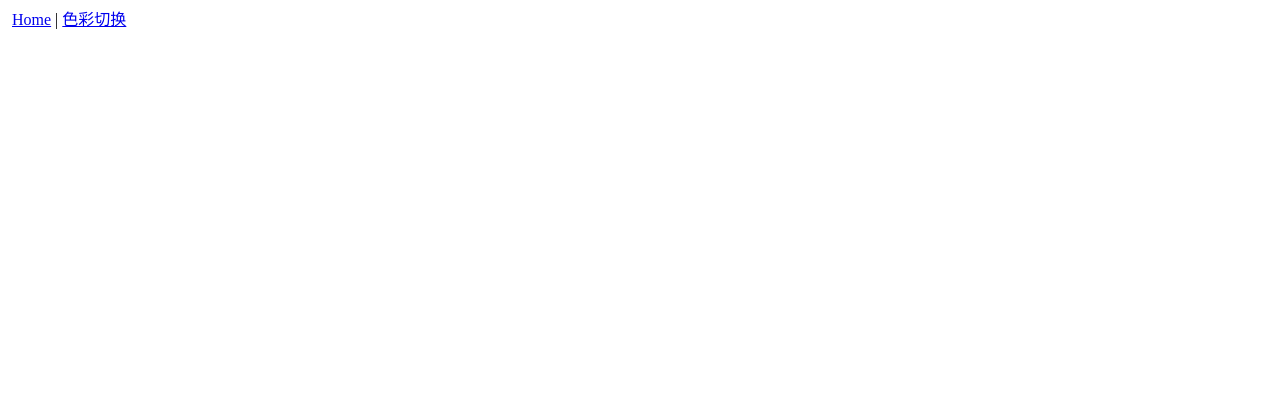
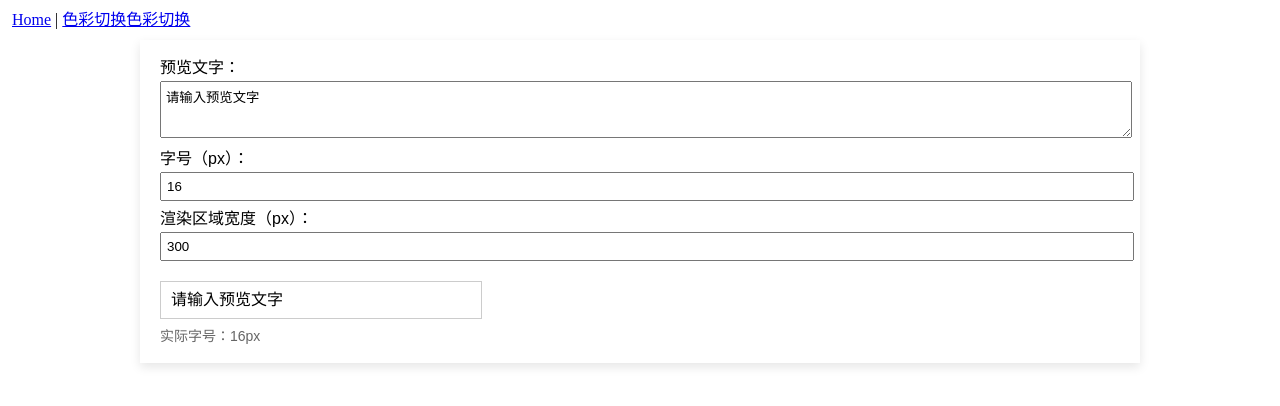
Before and after one commit to dingzu/re-color, a Vue app: page /font-auto-resize in a window 1280 px wide. Before the commit this address had no page. Shown: the top 406 px of the page. Built offline with nearby package versions, Linux system fonts and the light colour scheme.

Commit message:
文字适配

```diff
--- a/src/App.vue
+++ b/src/App.vue
@@ -2,6 +2,7 @@
   <nav class="nav">
     <router-link to="/">Home</router-link> |
     <router-link to="/color-changer">色彩切换</router-link>
+    <router-link to="/font-auto-resize">色彩切换</router-link>
   </nav>
   <router-view/>
 </template>
--- a/src/router/index.js
+++ b/src/router/index.js
@@ -11,6 +11,11 @@ const routes = [
         path: '/color-changer',
         name: 'ColorChanger',
         component: () => import('../views/ColorChanger.vue')
+    },
+    {
+        path: '/font-auto-resize',
+        name: 'FontAutoResize',
+        component: () => import('../views/FontAutoResize.vue')
     },
     {
         path: '/about',
--- /dev/null
+++ b/src/views/FontAutoResize.vue
@@ -0,0 +1,161 @@
+<template>
+  <div class="text-preview">
+    <div class="inputs">
+      <div>
+        <label for="preview-text">预览文字：</label>
+        <textarea id="preview-text" v-model="previewText" rows="3"></textarea>
+      </div>
+      <div>
+        <label for="font-size">字号（px）：</label>
+        <input id="font-size" type="number" v-model="userFontSize" min="1">
+      </div>
+      <div>
+        <label for="container-width">渲染区域宽度（px）：</label>
+        <input id="container-width" type="number" v-model="containerWidth" min="1">
+      </div>
+    </div>
+    <div class="preview-container" :style="containerStyle" ref="previewContainer">
+      <div class="preview-text" :style="textStyle">{{ previewText }}</div>
+    </div>
+    <div class="info">
+      实际字号：{{ calculatedFontSize }}px
+    </div>
+  </div>
+</template>
+
+<script>
+import { ref, computed, watch, onMounted, nextTick } from 'vue'
+
+export default {
+  name: 'TextPreview',
+  setup() {
+    const previewText = ref('请输入预览文字')
+    const userFontSize = ref(16)
+    const containerWidth = ref(300)
+    const calculatedFontSize = ref(16)
+    const previewContainer = ref(null)
+
+    const containerStyle = computed(() => ({
+      width: `${containerWidth.value}px`,
+    }))
+
+    const textStyle = computed(() => ({
+      fontSize: `${calculatedFontSize.value}px`,
+      wordWrap: 'break-word',
+      whiteSpace: 'pre-wrap',
+    }))
+
+    const calculateFontSize = async () => {
+      await nextTick()
+      const container = previewContainer.value
+      if (!container) return
+
+      let fontSize = userFontSize.value
+      let isValid = false
+
+      while (!isValid && fontSize > 1) {
+        container.style.fontSize = `${fontSize}px`
+        const lines = getTextLines(container)
+        isValid = lines.every(line => line.trim().length > 1)
+
+        if (!isValid) {
+          fontSize--
+        }
+      }
+
+      calculatedFontSize.value = fontSize
+    }
+
+    const getTextLines = (element) => {
+      const text = element.innerText
+      const words = text.split('')
+      const lines = []
+      let line = ''
+
+      for (const word of words) {
+        const testLine = line + word
+        const testLineWidth = getTextWidth(testLine, element)
+
+        if (testLineWidth > containerWidth.value) {
+          lines.push(line)
+          line = word
+        } else {
+          line = testLine
+        }
+      }
+
+      if (line) {
+        lines.push(line)
+      }
+
+      return lines
+    }
+
+    const getTextWidth = (text, element) => {
+      const canvas = document.createElement('canvas')
+      const context = canvas.getContext('2d')
+      context.font = getComputedStyle(element).font
+      return context.measureText(text).width
+    }
+
+    watch([previewText, userFontSize, containerWidth], calculateFontSize)
+
+    onMounted(calculateFontSize)
+
+    return {
+      previewText,
+      userFontSize,
+      containerWidth,
+      calculatedFontSize,
+      containerStyle,
+      textStyle,
+      previewContainer,
+    }
+  }
+}
+</script>
+
+<style scoped>
+.text-preview {
+  font-family: Arial, sans-serif;
+  width: 960px;
+  margin: auto;
+  padding: 20px;
+  background-color: #fff;
+  box-shadow: 0 4px 10px rgba(0,0,0,.1);
+}
+
+.inputs {
+  margin-bottom: 20px;
+}
+
+.inputs > div {
+  margin-bottom: 10px;
+}
+
+label {
+  display: block;
+  margin-bottom: 5px;
+}
+
+input, textarea {
+  width: 100%;
+  padding: 5px;
+}
+
+.preview-container {
+  border: 1px solid #ccc;
+  padding: 10px;
+  margin-top: 20px;
+}
+
+.preview-text {
+  word-break: break-word;
+}
+
+.info {
+  margin-top: 10px;
+  font-size: 14px;
+  color: #666;
+}
+</style>
```
Also changed, not shown: src/爱心扫雷.html (deleted, +0 -106 lines).
